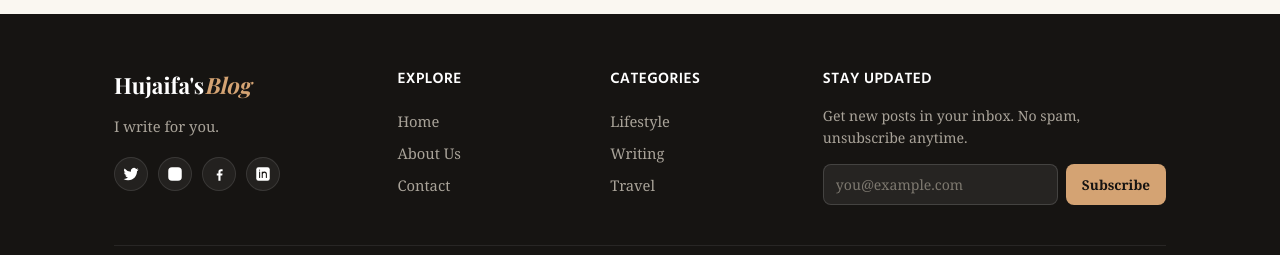
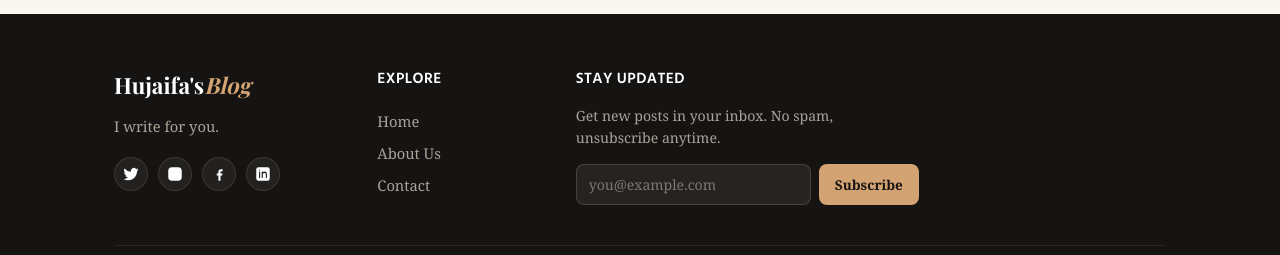
Before and after one commit to mdhujaifatowhid/myblog, a Next.js app: page / in a window 1280 px wide. Shown: the part 512-767 px from the top of the page. Built offline with nearby package versions, Linux system fonts and the light colour scheme; no server answers.

Commit message:
Remove 'Categories' section from Footer component
Removed the 'Categories' section from the footer.

```diff
--- a/components/Footer.js
+++ b/components/Footer.js
@@ -56,13 +56,6 @@ export default function Footer() {
             <Link href="/contact">Contact</Link>
           </div>
 
-          <div className="footer-col">
-            <h4>Categories</h4>
-            <Link href="/">Lifestyle</Link>
-            <Link href="/">Writing</Link>
-            <Link href="/">Travel</Link>
-          </div>
-
           <div className="footer-col footer-newsletter">
             <h4>Stay updated</h4>
             <p>Get new posts in your inbox. No spam, unsubscribe anytime.</p>
```
